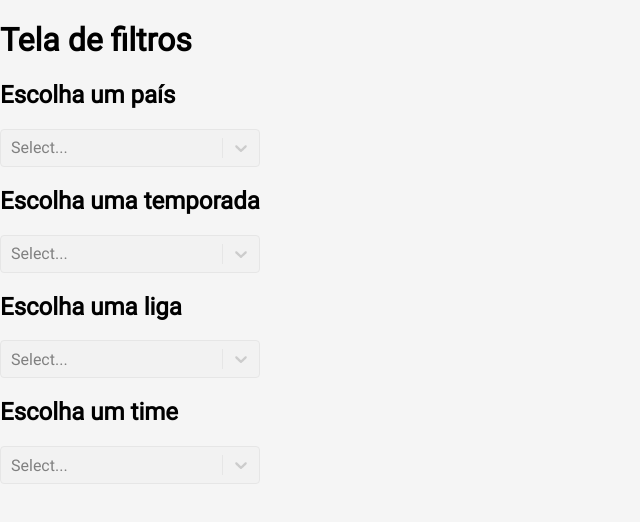
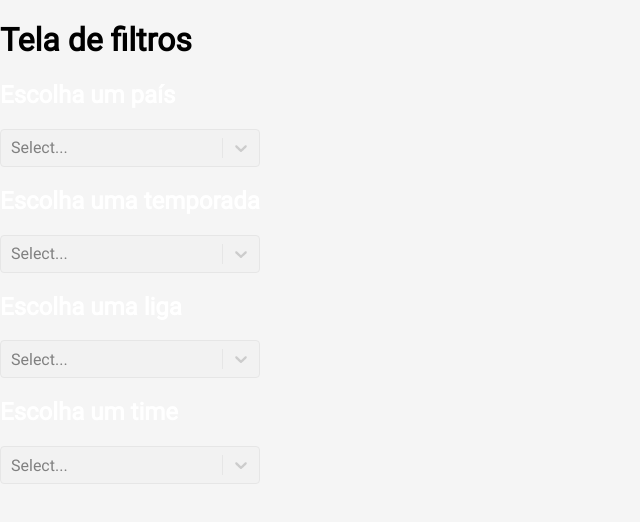
Before and after one commit to augustoomb/projeto-trade-react, a React (Create React App) app: page /datafilter in a window 1280 px wide. Shown: the top 522 px of the page, without its empty margins (0-640 px from the left). Built offline with nearby package versions, Linux system fonts and the light colour scheme; no server answers.

Commit message:
style: estilizando os componentes relacionados aos Selects

```diff
--- a/src/components/SelectorCountryArea.jsx
+++ b/src/components/SelectorCountryArea.jsx
@@ -1,5 +1,6 @@
 import PropTypes from 'prop-types';
 import Select from 'react-select';
+import styles from '../styles/SelectorCountryArea.module.css';
 
 function SelectorCountryArea(props) {
   const { dataArray, text, setSelectedCountryName } = props;
@@ -13,14 +14,14 @@ function SelectorCountryArea(props) {
   };
 
   return (
-    <>
+    <section className={ styles.selectorCountryArea }>
       <h2>{ text }</h2>
       <Select
         isDisabled={ dataArray.length === 0 }
         options={ mountOptions() }
         onChange={ changeCountryName }
       />
-    </>
+    </section>
   );
 }
 
--- a/src/components/SelectorLeagueArea.jsx
+++ b/src/components/SelectorLeagueArea.jsx
@@ -1,5 +1,6 @@
 import PropTypes from 'prop-types';
 import Select from 'react-select';
+import styles from '../styles/SelectorLeagueArea.module.css';
 
 function SelectorLeagueArea(props) {
   const { dataArray, text, setSelectedLeagueId } = props;
@@ -13,14 +14,14 @@ function SelectorLeagueArea(props) {
   };
 
   return (
-    <>
+    <section className={ styles.selectorLeagueArea }>
       <h2>{ text }</h2>
       <Select
         options={ mountOptions() }
         isDisabled={ dataArray.length === 0 }
         onChange={ changeLeagueId }
       />
-    </>
+    </section>
   );
 }
 
--- a/src/components/SelectorSeasonArea.jsx
+++ b/src/components/SelectorSeasonArea.jsx
@@ -1,5 +1,6 @@
 import PropTypes from 'prop-types';
 import Select from 'react-select';
+import styles from '../styles/SelectorSeasonArea.module.css';
 
 function SelectorSeasonArea(props) {
   const { dataArray, text, setSelectedSeasonYear } = props;
@@ -13,14 +14,14 @@ function SelectorSeasonArea(props) {
   };
 
   return (
-    <>
+    <section className={ styles.selectorSeasonArea }>
       <h2>{ text }</h2>
       <Select
         isDisabled={ dataArray.length === 0 }
         options={ mountOptions() }
         onChange={ changeSeasonYear }
       />
-    </>
+    </section>
   );
 }
 
--- a/src/components/SelectorTeamArea.jsx
+++ b/src/components/SelectorTeamArea.jsx
@@ -1,5 +1,6 @@
 import PropTypes from 'prop-types';
 import Select from 'react-select';
+import styles from '../styles/SelectorTeamArea.module.css';
 
 function SelectorTeamArea(props) {
   const { dataArray, text, setSelectedTeamId } = props;
@@ -13,14 +14,14 @@ function SelectorTeamArea(props) {
   };
 
   return (
-    <>
+    <section className={ styles.selectorTeamArea }>
       <h2>{ text }</h2>
       <Select
         isDisabled={ dataArray.length === 0 }
         options={ mountOptions() }
         onChange={ changeTeamId }
       />
-    </>
+    </section>
   );
 }
 
--- /dev/null
+++ b/src/styles/SelectorCountryArea.module.css
@@ -0,0 +1,7 @@
+.selectorCountryArea {
+    color: black;
+}
+
+h2 {
+    color: white;
+}
--- /dev/null
+++ b/src/styles/SelectorLeagueArea.module.css
@@ -0,0 +1,7 @@
+.selectorLeagueArea {
+    color: black;
+}
+
+h2 {
+    color: white;
+}
--- /dev/null
+++ b/src/styles/SelectorSeasonArea.module.css
@@ -0,0 +1,7 @@
+.selectorSeasonArea {
+    color: black;
+}
+
+h2 {
+    color: white;
+}
--- /dev/null
+++ b/src/styles/SelectorTeamArea.module.css
@@ -0,0 +1,7 @@
+.selectorTeamArea {
+    color: black;
+}
+
+h2 {
+    color: white;
+}
```
